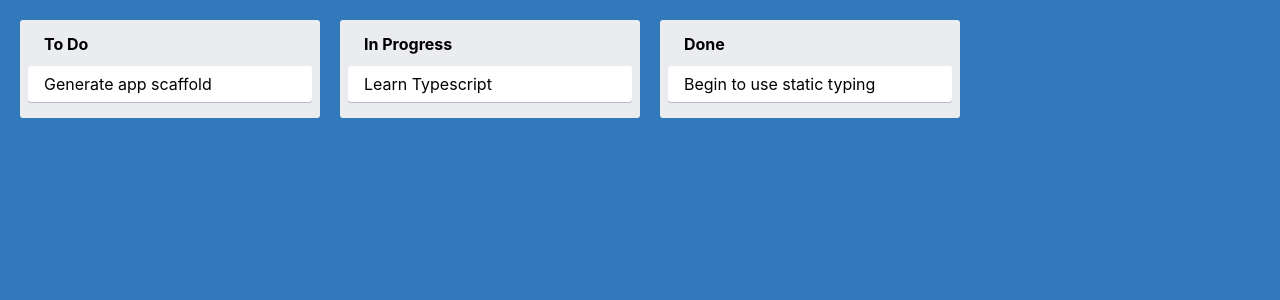
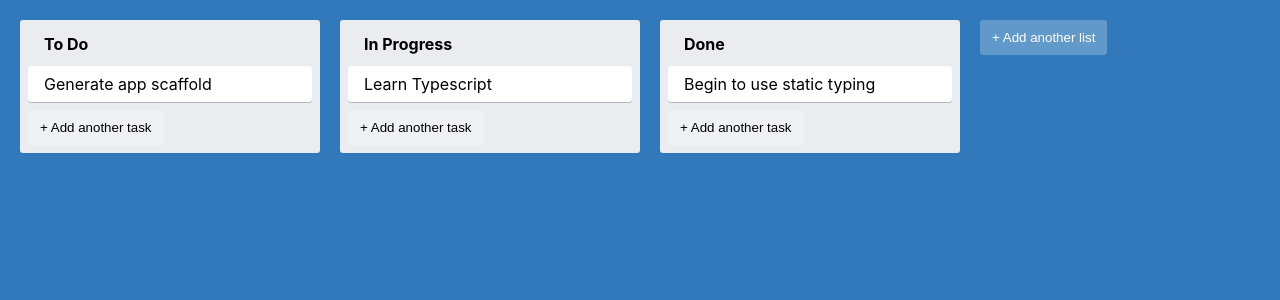
Before and after one commit to nick-nack-attack/trello-clone, a React (Create React App) app: page / in a window 1280 px wide. Shown: the top 300 px of the page. Built offline with nearby package versions, Linux system fonts and the light colour scheme.

Commit message:
added add item buttons

```diff
--- /dev/null
+++ b/src/AddNewItem.tsx
@@ -0,0 +1,38 @@
+// add new item component
+import React, { useState } from "react";
+
+// components
+import { NewItemForm } from './NewItemForm';
+
+// import styling
+import { AddItemButton } from "./styles";
+
+// set prop type
+interface AddNewItemProps {
+    onAdd(text: string): void;
+    toggleButtonText: string;
+    dark?: boolean;
+};
+
+export const AddNewItem = (props: AddNewItemProps) => {
+    const [ showForm, setShowForm ] = useState(false);
+    const { onAdd, toggleButtonText, dark } = props;
+
+    if (showForm) {
+        return (
+            <NewItemForm
+                onAdd={ text => {
+                    onAdd(text)
+                    setShowForm(false)
+                } }
+            />
+        );
+    };
+
+    return (
+        <AddItemButton dark={ dark } onClick={() => setShowForm(true)}>
+            { toggleButtonText }
+        </AddItemButton>
+    );
+
+};
--- a/src/App.tsx
+++ b/src/App.tsx
@@ -2,6 +2,7 @@
 import React from "react";
 
 //componnts
+import { AddNewItem } from './AddNewItem';
 import { AppContainer } from "./styles";
 import { Card } from "./Card";
 import { Column } from "./Column";
@@ -21,6 +22,10 @@
       <Column text="Done">
         <Card text="Begin to use static typing"/>
       </Column>
+      <AddNewItem
+        toggleButtonText="+ Add another list"
+        onAdd={ console.log }
+      />
     </AppContainer>
   );
 }
--- a/src/Column.tsx
+++ b/src/Column.tsx
@@ -1,5 +1,10 @@
 // component for columns
 import React from "react";
+
+// components
+import { AddNewItem } from "./AddNewItem";
+
+
 // import styles
 import { ColumnContainer, ColumnTitle } from "./styles";
 
@@ -17,6 +22,11 @@
                 { text }
             </ColumnTitle>
                 { children }
+                <AddNewItem
+                    toggleButtonText="+ Add another task"
+                    onAdd={ console.log }
+                    dark
+                />
         </ColumnContainer>
     )
 };
--- /dev/null
+++ b/src/NewItemForm.tsx
@@ -0,0 +1,21 @@
+import React, { useState } from "react";
+import { NewItemFormContainer, NewItemButton, NewItemInput } from "./styles";
+
+interface NewItemFormProps {
+    onAdd(text: string): void
+};
+
+export const NewItemForm = (props: NewItemFormProps) => {
+    const [ text, setText ] = useState("");
+    return (
+        <NewItemFormContainer>
+            <NewItemInput
+                value={ text }
+                onChange={ e => setText(e.target.value) }
+            />
+            <NewItemButton onClick={() => props.onAdd(text)}>
+                Create
+            </NewItemButton>
+        </NewItemFormContainer>
+    );
+};
--- a/src/styles.ts
+++ b/src/styles.ts
@@ -1,4 +1,8 @@
 import styled from 'styled-components';
+
+interface AddItemButtonProps {
+    dark?: boolean;
+};
 
 export const AppContainer = styled.div`
     align-items: flex-start;
@@ -9,6 +13,23 @@
     padding: 20px;
     width: 100%;
 `;
+
+export const AddItemButton =
+    styled.button<AddItemButtonProps>`
+        background-color: #ffffff3d;
+        border-radius: 3px;
+        border: none;
+        color: ${props => (props.dark ? "#000" : "#fff")};
+        cursor: pointer;
+        max-width: 300px;
+        padding: 10px 12px;
+        text-align: left;
+        transition: background 85ms ease-in;
+        width: 100%
+        &:hover {
+            background-color: #ffffff52;
+        }
+    `;
 
 export const CardContainer = styled.div`
     background-color: #fff;
@@ -34,3 +55,30 @@
     padding: 6px 16px 12px;
     font-weight: bold;
 `;
+
+export const NewItemButton = styled.button`
+    background-color: #5aac44;
+    border-radius: 3px;
+    border: none;
+    box-shadow: none;
+    color: #fff;
+    padding: 6px 12px;
+    text-align: center;
+`;
+
+export const NewItemFormContainer = styled.div`
+    max-width: 300px;
+    display: flex;
+    flex-direction: column;
+    width: 100%;
+    align-items: flex-start;
+`;
+
+export const NewItemInput = styled.input`
+    border-radius: 3px;
+    border: none;
+    box-shadow: #091e4240 0px 1px 0px 0px;
+    margin-bottom: 0.5rem;
+    padding: 0.5rem 1rem;
+    width: 100%;
+`;
```
